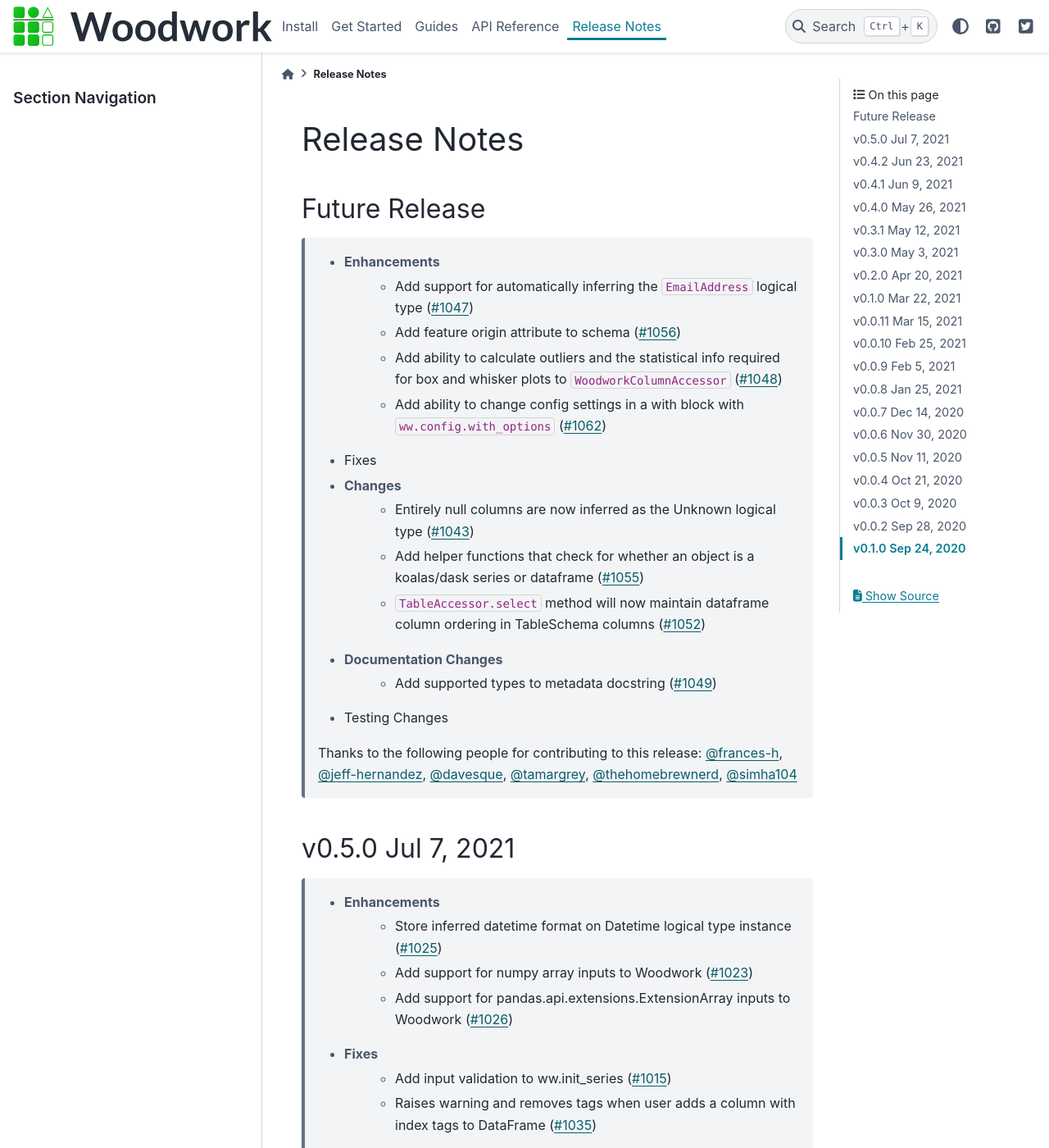
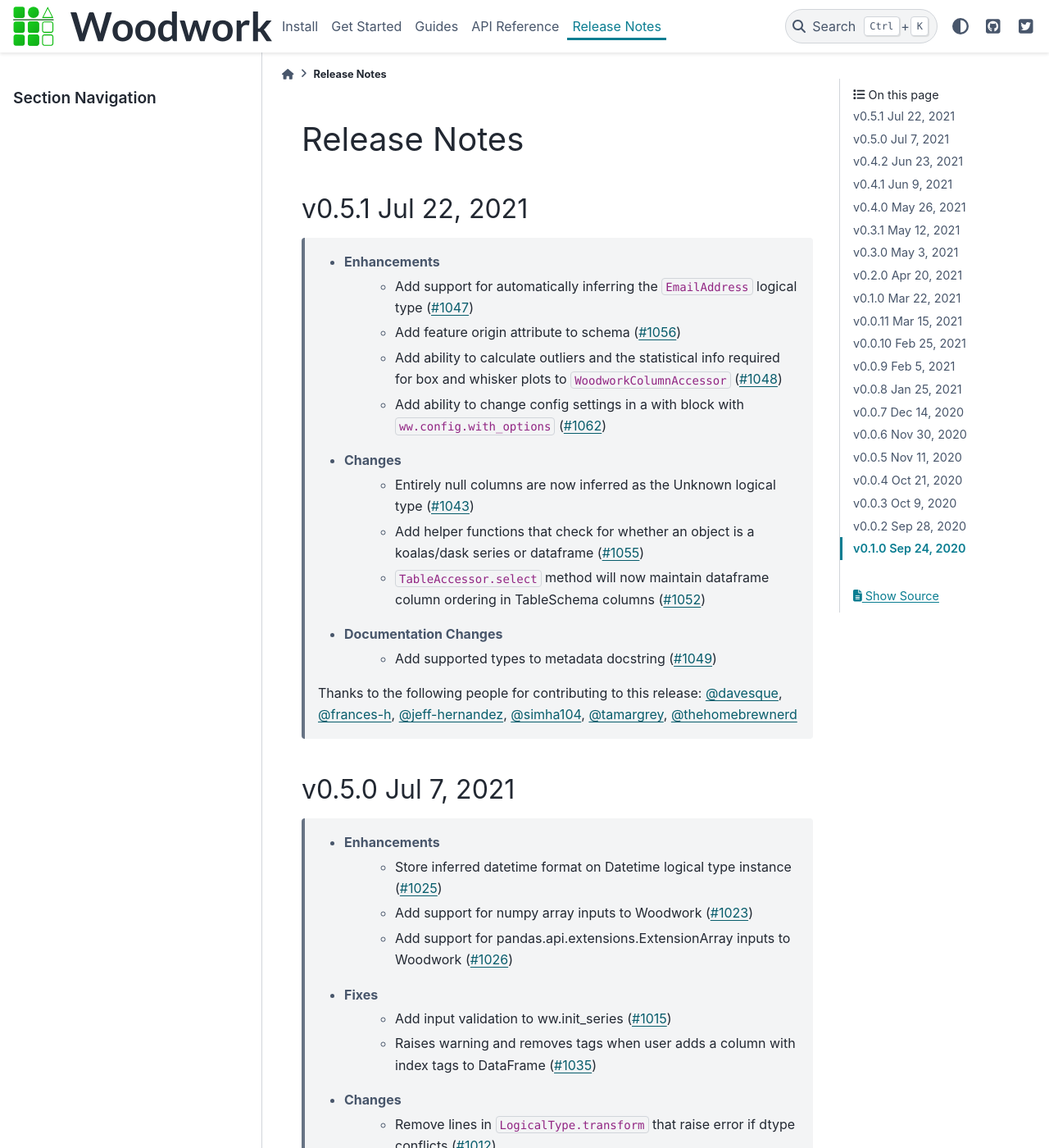
Before and after one commit to alteryx/woodwork, a Sphinx documentation site: the page built from docs/source/release_notes.rst, in a window 1280 px wide and 1400 px high. Shown: the whole window at 82% size. Built offline with Sphinx 7.4.7 and the PyData theme 0.15.4, drawn with Linux system fonts in a browser that asks for light colours; comment, search, counter and statistics services are not loaded.

Commit message:
v0.5.1 (#1064)
* v0.5.1

* Docs fix

* Release date change

```diff
--- a/docs/source/release_notes.rst
+++ b/docs/source/release_notes.rst
@@ -1,9 +1,19 @@
 .. _release_notes:
+
+.. Future Release
+  ===============
+  * Enhancements
+  * Fixes
+  * Changes
+  * Documentation Changes
+  * Testing Changes
+
+.. Thanks to the following people for contributing to this release:
 
 Release Notes
 -------------
-Future Release
-==============
+v0.5.1 Jul 22, 2021
+===================
     * Enhancements
         * Add support for automatically inferring the ``EmailAddress`` logical
           type (:pr:`1047`)
@@ -12,17 +22,15 @@
           to ``WoodworkColumnAccessor`` (:pr:`1048`)
         * Add ability to change config settings in a with block with
           ``ww.config.with_options`` (:pr:`1062`)
-    * Fixes
     * Changes
         * Entirely null columns are now inferred as the Unknown logical type (:pr:`1043`)
         * Add helper functions that check for whether an object is a koalas/dask series or dataframe (:pr:`1055`)
         * ``TableAccessor.select`` method will now maintain dataframe column ordering in TableSchema columns (:pr:`1052`)
     * Documentation Changes
         * Add supported types to metadata docstring (:pr:`1049`)
-    * Testing Changes
 
     Thanks to the following people for contributing to this release:
-    :user:`frances-h`, :user:`jeff-hernandez`, :user:`davesque`, :user:`tamargrey`, :user:`thehomebrewnerd`, :user:`simha104`
+    :user:`davesque`, :user:`frances-h`, :user:`jeff-hernandez`, :user:`simha104`, :user:`tamargrey`, :user:`thehomebrewnerd`
 
 v0.5.0 Jul 7, 2021
 ==================
--- a/setup.py
+++ b/setup.py
@@ -16,7 +16,7 @@
     author='Alteryx, Inc.',
     author_email='support@featurelabs.com',
     license='BSD 3-clause',
-    version='0.5.0',
+    version='0.5.1',
     description='a two-dimensional data object with labeled axes and typing information',
     url='https://github.com/alteryx/woodwork/',
     classifiers=[
--- a/woodwork/version.py
+++ b/woodwork/version.py
@@ -1 +1 @@
-__version__ = "0.5.0"
+__version__ = "0.5.1"
```
Also changed, not shown: 1 other file.
